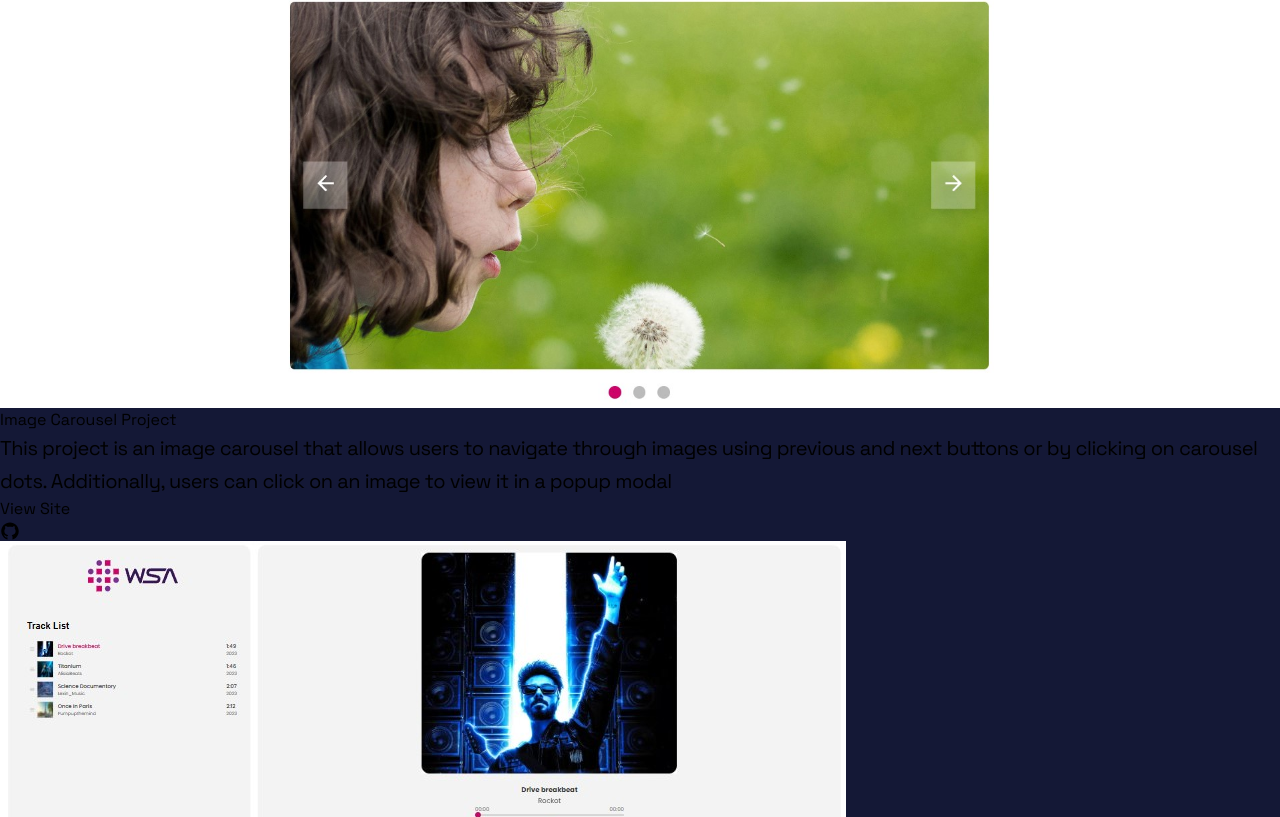
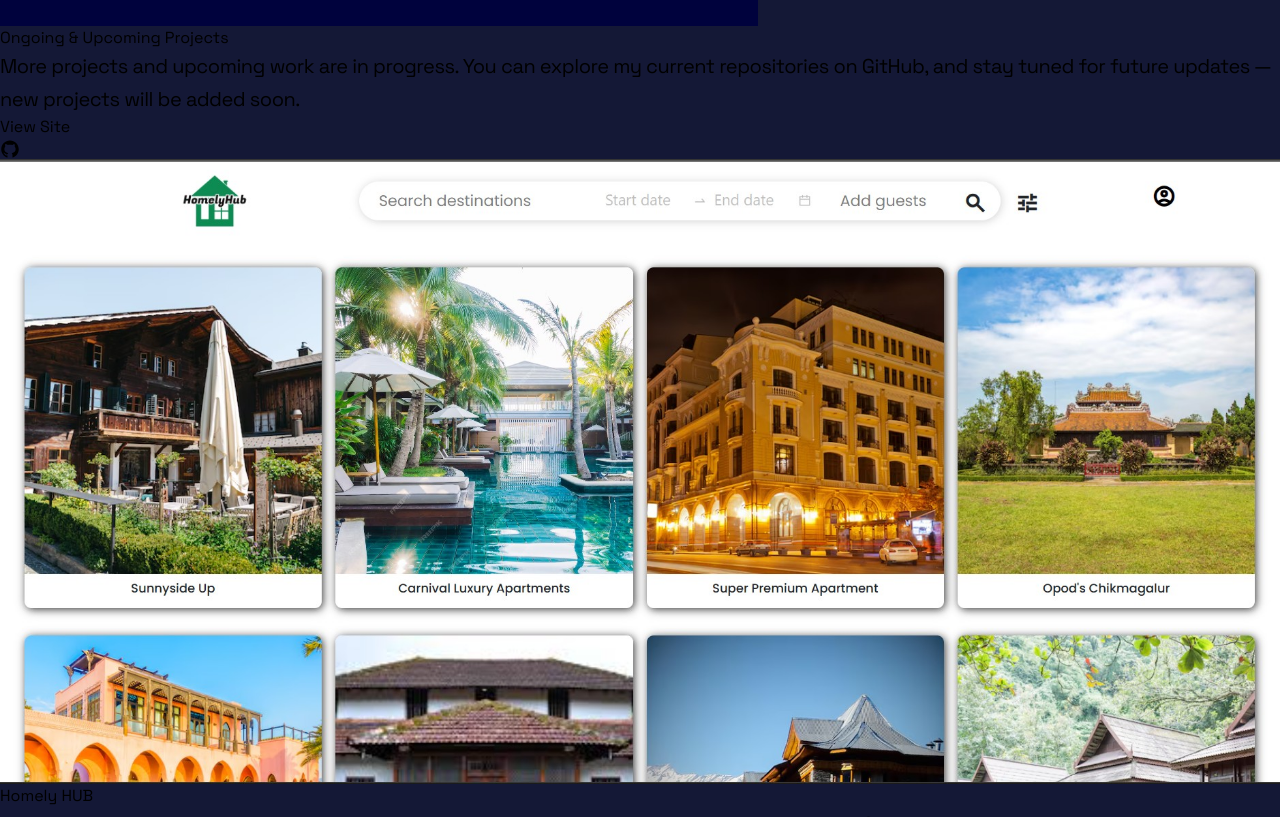
Before and after one commit to suryanag0999/portfolio-, a React (Vite) app: page / in a window 1280 px wide. Shown: the part 2003-2820 px from the top of the page. Built offline with nearby package versions, Linux system fonts and the light colour scheme.

Commit message:
Added new project and image

```diff
--- a/src/components/Portfolio.jsx
+++ b/src/components/Portfolio.jsx
@@ -13,6 +13,7 @@ import project11 from "../assets/project11.jpg"
 import project12 from "../assets/project12.png"
 import project13 from "../assets/project13.jpg"
 import project14 from "../assets/project14.jpg"
+import project15 from "../assets/project15.jpg"
 import Python1 from "../assets/Python.jpg"
 import { AiFillGithub, AiOutlineGithub } from 'react-icons/ai'
 import Reveal from './Reveal';
@@ -150,6 +151,15 @@ const projects = [
       },
     },
     {
+      img: project15,
+      title: "Homely HUB",
+      description: "More projects and upcoming work are in progress. You can explore my current repositories on GitHub, and stay tuned for future updates — new projects will be added soon.",
+      links: {
+        site: "https://homely-hub-mern.netlify.app/",
+        github: "https://github.com/suryanag0999/Homely-Hub-Mern",
+      },
+    },
+    {
       img: project14,
       title: "Ongoing & Upcoming Projects",
       description: "More projects and upcoming work are in progress. You can explore my current repositories on GitHub, and stay tuned for future updates — new projects will be added soon.",
@@ -157,14 +167,15 @@ const projects = [
         site: "https://github.com/suryanag0999",
         github: "https://github.com/suryanag0999",
       },
-    },
+    }
+
   ]
 
   const Portfolio = () => {
     return (
       <div className="max-w-[1000px] mx-auto p-6 md:my-20" id="portfolio">
         <h2 className="text-3xl font-bold text-gray-200 mb-8">Portfolio</h2>
-        {projects.map((project, index) => (
+        {projects.slice().reverse().map((project, index) => (
           <Reveal key={index}>
             <div
               className={`flex flex-col md:flex-row ${
```
Also changed, not shown: src/assets/project15.jpg (added).
